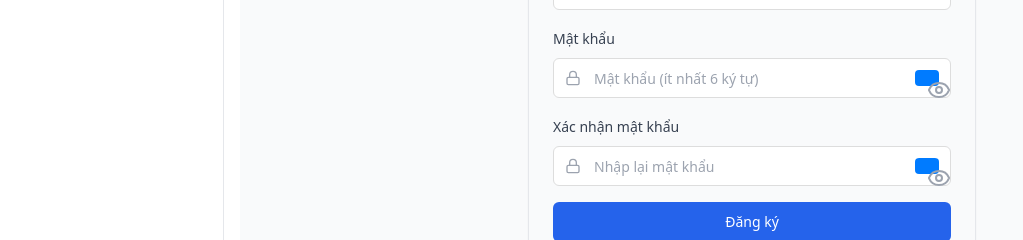
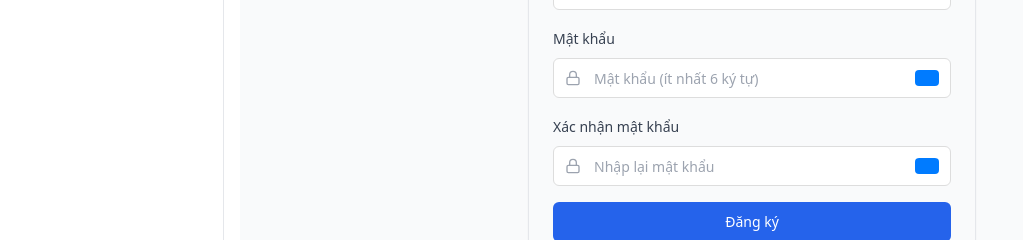
Before and after one commit to magnificodev/autoseo, a Next.js app in the folder dashboard/: page /register in a window 1280 px wide. Shown: the part 350-590 px from the top of the page, without its empty margins (0-1023 px from the left). Built offline with nearby package versions, Linux system fonts and the light colour scheme; no server answers.

Commit message:
fix: resolve eye icon display issue in password fields

```diff
--- a/dashboard/app/register/page.tsx
+++ b/dashboard/app/register/page.tsx
@@ -140,9 +140,9 @@ export default function RegisterPage() {
                 <button
                   type="button"
                   onClick={() => setShowPassword(!showPassword)}
-                  className="absolute right-3 top-3 h-4 w-4 text-gray-400 hover:text-gray-600"
+                  className="absolute right-3 top-3 h-4 w-4 text-gray-400 hover:text-gray-600 flex items-center justify-center"
                 >
-                  {showPassword ? <EyeOff /> : <Eye />}
+                  {showPassword ? <EyeOff className="h-4 w-4" /> : <Eye className="h-4 w-4" />}
                 </button>
               </div>
             </div>
@@ -165,9 +165,9 @@ export default function RegisterPage() {
                 <button
                   type="button"
                   onClick={() => setShowConfirmPassword(!showConfirmPassword)}
-                  className="absolute right-3 top-3 h-4 w-4 text-gray-400 hover:text-gray-600"
+                  className="absolute right-3 top-3 h-4 w-4 text-gray-400 hover:text-gray-600 flex items-center justify-center"
                 >
-                  {showConfirmPassword ? <EyeOff /> : <Eye />}
+                  {showConfirmPassword ? <EyeOff className="h-4 w-4" /> : <Eye className="h-4 w-4" />}
                 </button>
               </div>
             </div>
```
